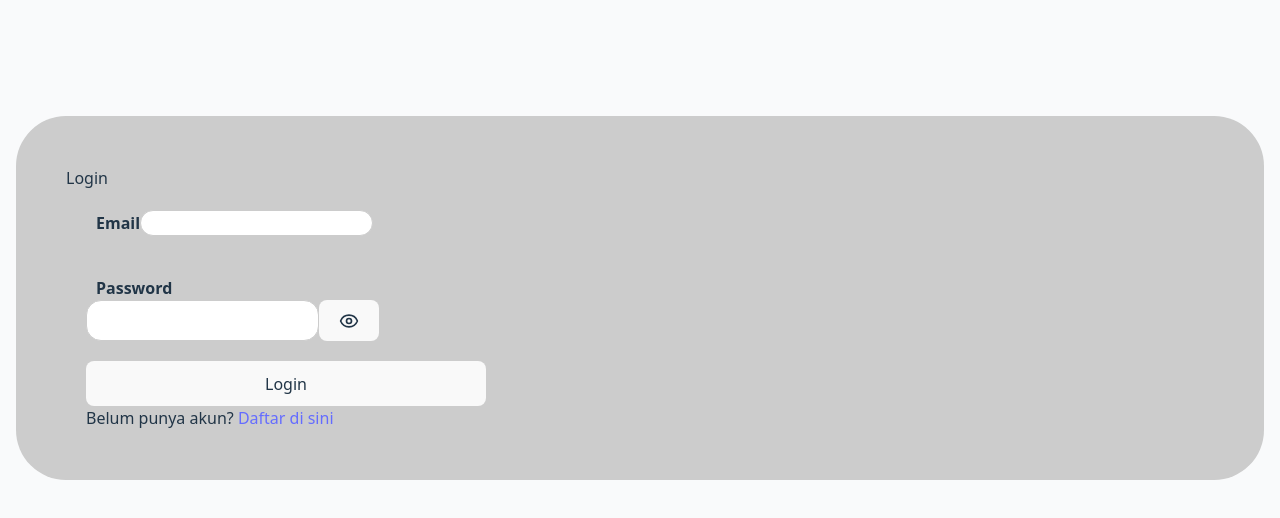
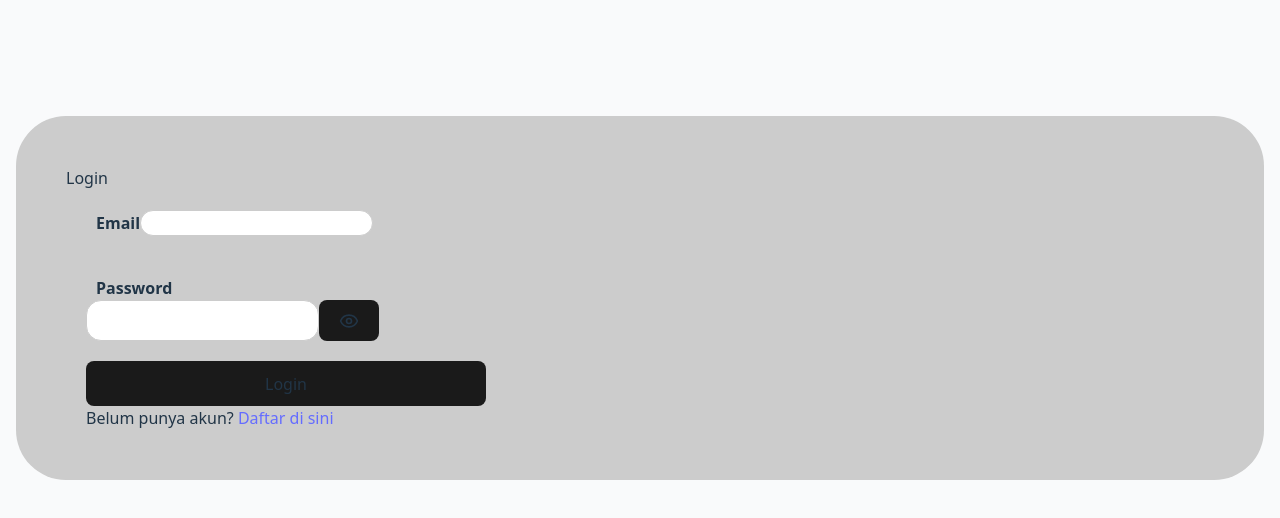
Before and after one commit to wallsieiswallsie/Gex-client, a React (Vite) app: page / in a window 1280 px wide. Shown: the top 518 px of the page. Built offline with nearby package versions, Linux system fonts and the light colour scheme; no server answers.

Commit message:
no dark theme

```diff
--- a/src/index.css
+++ b/src/index.css
@@ -9,9 +9,8 @@
   line-height: 1.5;
   font-weight: 400;
 
-  color-scheme: light dark;
-  color: rgba(255, 255, 255, 0.87);
-  background-color: #242424;
+  color: #213547;
+  background-color: #ffffff;
 
   font-synthesis: none;
   text-rendering: optimizeLegibility;
@@ -60,7 +59,7 @@
   outline: 4px auto -webkit-focus-ring-color;
 }
 
-@media (prefers-color-scheme: light) {
+/*@media (prefers-color-scheme: light) {
   :root {
     color: #213547;
     background-color: #ffffff;
@@ -71,4 +70,4 @@
   button {
     background-color: #f9f9f9;
   }
-}
+} */
```
